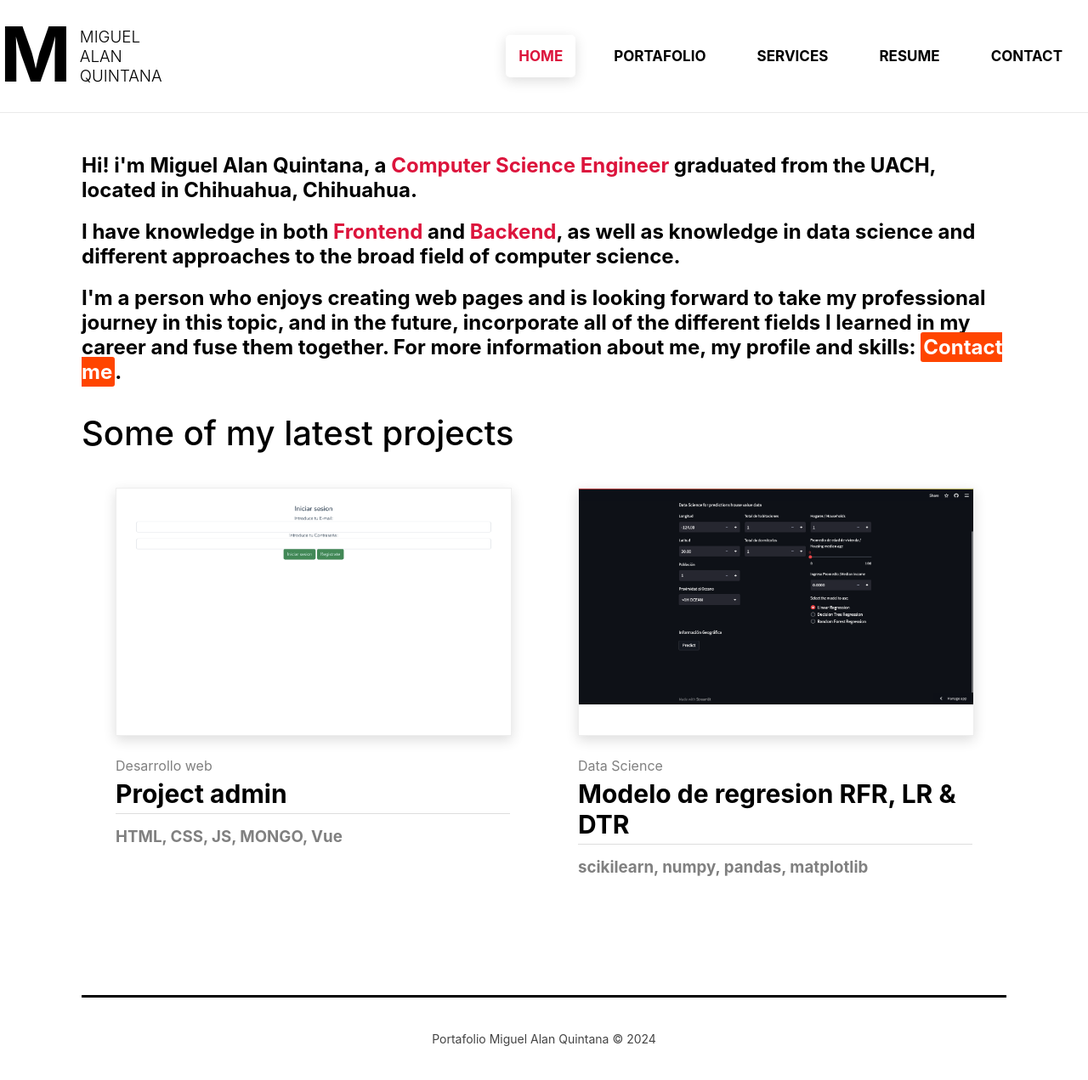
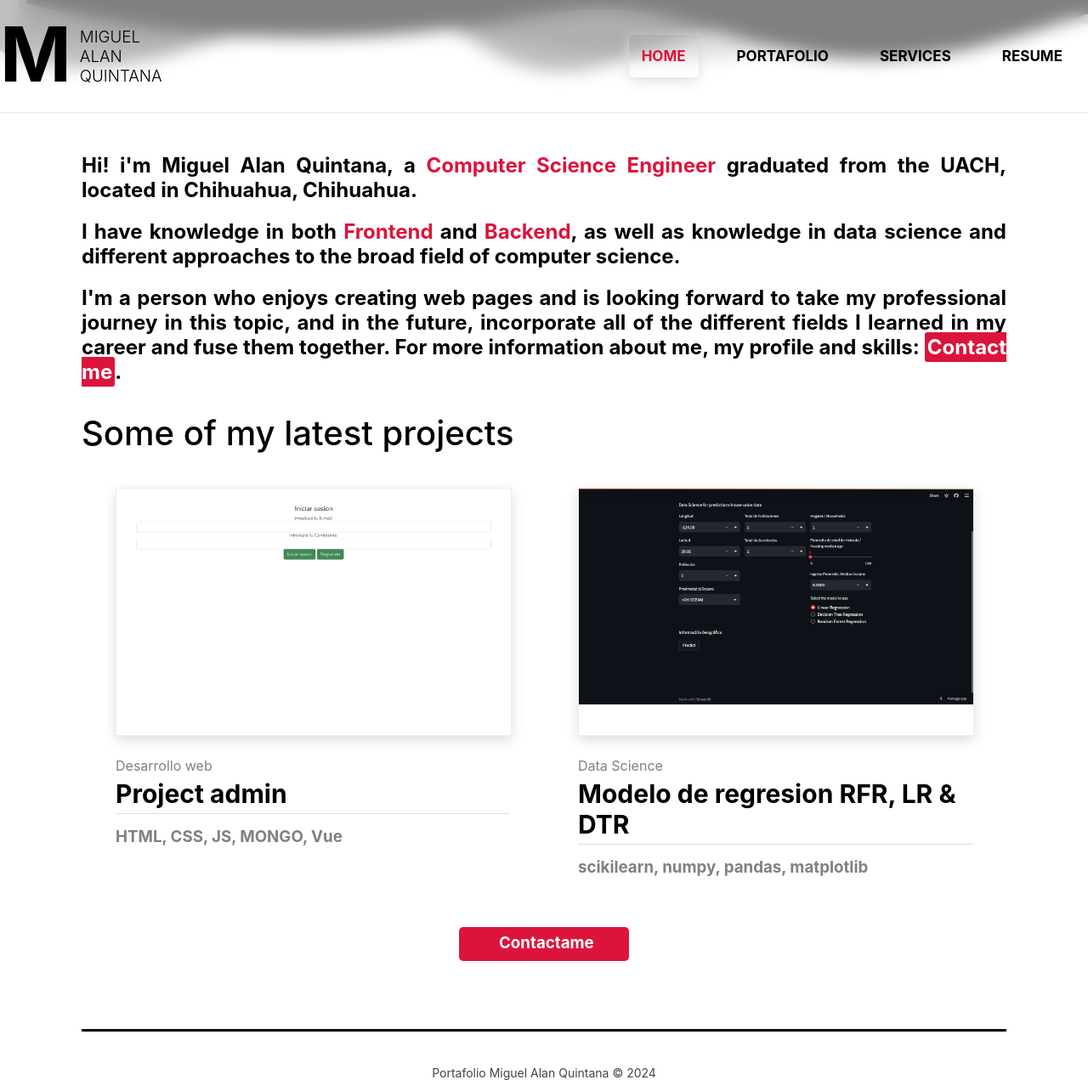
Before and after one commit to Alanquintana0/portafolio, a React (Create React App) app: page /inicio in a window 1280 px wide. Shown: the whole page at 85% size. Before the commit the page ends 1231 px from the top, so only its background shows below. Built offline with nearby package versions, Linux system fonts and the light colour scheme; the HTML template or start-up script is replaced by a standard one.

Commit message:
Se agregaron estilos a la pantalla de inicio

```diff
--- a/src/components/Contacto.js
+++ b/src/components/Contacto.js
@@ -2,15 +2,23 @@
 
 export const Contacto = () => {
   return (
-    <div className='page'>
+    <div className='contact-component'>
+
+
+      <div className='contact-button'>
+        <h1>Contactame</h1>
+      </div>
+
+
+      {/*Creamos un formulario que mandara un correo electronico a la persona que lo rellene.
+
       <h1 className='heading'>Contact</h1>
-      {/*Creamos un formulario que mandara un correo electronico a la persona que lo rellene.*/}
       <form className='contact' action='mailto:quintanamiguel0902@gmail.com'>
           <input type='text' placeholder='Name'></input>
           <input type='text' placeholder='E-mail'></input>
           <textarea placeholder='Contact reason'/>
           <input type='submit' value='Send'></input>
-      </form>
+      </form>*/}
     </div>
   )
 }
--- a/src/components/Inicio.js
+++ b/src/components/Inicio.js
@@ -1,11 +1,19 @@
 import React from 'react'
 import { Link } from 'react-router-dom'
 import { ProjectList } from './ProjectList'
+import { Contacto } from './Contacto'
 
 export const Inicio = () => {
   /*Pagina de inicio, pagina en la cual presento mi perfil*/
   return (
     <div className='home'>
+      <div class="svg-curves">
+        <svg data-name="Layer 1" xmlns="http://www.w3.org/2000/svg" viewBox="0 0 1200 120" preserveAspectRatio="none">
+          <path d="M0,0V46.29c47.79,22.2,103.59,32.17,158,28,70.36-5.37,136.33-33.31,206.8-37.5C438.64,32.43,512.34,53.67,583,72.05c69.27,18,138.3,24.88,209.4,13.08,36.15-6,69.85-17.84,104.45-29.34C989.49,25,1113-14.29,1200,52.47V0Z" opacity=".25" class="shape-fill"></path>
+          <path d="M0,0V15.81C13,36.92,27.64,56.86,47.69,72.05,99.41,111.27,165,111,224.58,91.58c31.15-10.15,60.09-26.07,89.67-39.8,40.92-19,84.73-46,130.83-49.67,36.26-2.85,70.9,9.42,98.6,31.56,31.77,25.39,62.32,62,103.63,73,40.44,10.79,81.35-6.69,119.13-24.28s75.16-39,116.92-43.05c59.73-5.85,113.28,22.88,168.9,38.84,30.2,8.66,59,6.17,87.09-7.5,22.43-10.89,48-26.93,60.65-49.24V0Z" opacity=".5" class="shape-fill"></path>
+          <path d="M0,0V5.63C149.93,59,314.09,71.32,475.83,42.57c43-7.64,84.23-20.12,127.61-26.46,59-8.63,112.48,12.24,165.56,35.4C827.93,77.22,886,95.24,951.2,90c86.53-7,172.46-45.71,248.8-84.81V0Z" class="shape-fill"></path>
+        </svg>
+      </div>
       <h1 className='home-text'>
         Hi! i'm Miguel Alan Quintana, a <strong>Computer Science Engineer </strong>
         graduated from the UACH, located in Chihuahua, Chihuahua.
@@ -26,6 +34,9 @@
         <h2 className='heading'>Some of my latest projects</h2>
         <ProjectList limite="2"/>
       </section>
+      <section className='contact'>
+        <Contacto></Contacto>
+      </section>
     </div>
   )
 }
--- a/src/components/layout/Header.js
+++ b/src/components/layout/Header.js
@@ -11,6 +11,7 @@
             <span>M</span>
             <h3>Miguel Alan Quintana</h3>
         </div>
+
         {/*Usamos nav y una lista no ordenada para listar los sitios de nuestro header y creando el acceso directo usando navLink.*/}
         <nav>
             <ul>
@@ -26,11 +27,16 @@
                 <li>
                     <NavLink to='/curriculum' className={({isActive}) => isActive ? "active" : ""}>Resume</NavLink>
                 </li>
+                {/*Link to
                 <li>
                     <NavLink to='/contact' className={({isActive}) => isActive ? "active" : ""}>Contact</NavLink>
                 </li>
+                contact page*/}
+
             </ul>
         </nav>
+
+
     </header>
   )
 }
--- a/src/index.css
+++ b/src/index.css
@@ -29,6 +29,66 @@
   border-bottom: 1px solid rgba(0, 0, 0, 0.082);
   backdrop-filter: blur(10px);
   z-index: 1000;
+}
+
+.svg-curves {
+  position: absolute;
+  top: 0;
+  left: 0;
+  width: 100%;
+  overflow: hidden;
+  line-height: 0;
+}
+
+.svg-curves svg {
+  position: relative;
+  display: block;
+  width: calc(100% + 1.3px);
+  height: 92px;
+}
+
+.svg-curves .shape-fill {
+  fill: gray;
+}
+
+/* Agregamos las nuevas animaciones */
+.svg-curves path:nth-child(1) {
+  animation: wave1 4s ease-in-out infinite alternate;
+}
+
+.svg-curves path:nth-child(2) {
+  animation: wave2 5s ease-in-out infinite alternate;
+}
+
+.svg-curves path:nth-child(3) {
+  animation: wave3 2s ease-in-out infinite alternate;
+}
+
+@keyframes wave1 {
+  from {
+    transform: translateX(-5%);
+  }
+  to {
+    transform: translateX(5%);
+  }
+}
+
+@keyframes wave2 {
+  from {
+    transform: translateX(5%);
+  }
+  to {
+    transform: translateX(-5%);
+  }
+}
+
+@keyframes wave3 {
+  from {
+    transform: translateX(-3%);
+  }
+  to {
+    transform: translateX(3%);
+  }
 }
 
 .header .logo{
@@ -113,11 +173,58 @@
   box-sizing: border-box;
 }
 
+.homepage-curves{
+  position: relative;
+  display: flex;
+  flex-direction: column;
+  align-items: center;
+  min-height: 400px;
+  padding: 100px 20vw;
+}
+
+.curve{
+  position: absolute;
+  height: 225px;
+  width: 100%;
+  bottom: 0;
+}
+
+.curve::before{
+  content: '';
+  display: block;
+  position: absolute;
+  border-radius: 100% 50%;
+  width: 55%;
+  height: 100%;
+  background-color: #202731;
+  transform: translate(85%, 60%);
+}
+
+.curve::after{
+  content: '';
+  display: block;
+  position: absolute;
+  border-radius: 100% 50%;
+  width: 55%;
+  height: 100%;
+  background-color: crimson;
+  transform: translate(-4%, 40%);
+  z-index: -1;
+}
+
+.lightgray{
+  background-color: lightgray;
+}
+
 .home .home-text h1{
   font-family: 'Raleway', monospace;
   font-weight: 400;
   font-size: 40px;
   margin-bottom: 0px;
+}
+
+.home .home-text{
+  text-align: justify;
 }
 
 .home .home-text strong{
@@ -133,7 +240,7 @@
   padding: 3px;
   border-radius: 3px;
   color: white;
-  background-color: orangered;
+  background-color: crimson;
   text-decoration: none;
   transition: 300ms;
 }
@@ -441,7 +548,7 @@
   padding: 3px;
   border-radius: 3px;
   color: white;
-  background-color: orangered;
+  background-color: crimson;
   text-decoration: none;
   transition: 300ms;
 }
@@ -481,3 +588,35 @@
   color: #666;
   line-height: 1.6;
 }
+
+.contact-component{
+  display: flex;
+  justify-content: center;
+  align-items: center;
+}
+
+.contact-button{
+  display: flex;
+  background-color: crimson;
+  color: white;
+  width: 200px;
+  height: 40px;
+  border-radius: 5px;
+  align-items: center;
+  justify-content: center;
+  transition: 300ms all;
+  cursor: pointer;
+}
+
+.contact-button h1{
+  width: 106px;
+  height: 25px;
+  margin: 0;
+  text-align: center;
+}
+
+.contact-button:hover{
+  background-color:  black;
+  transform: translateY(-3px);
+  box-shadow: 0 4px 6px rgba(0, 0, 0, 0.1);
+}
```
